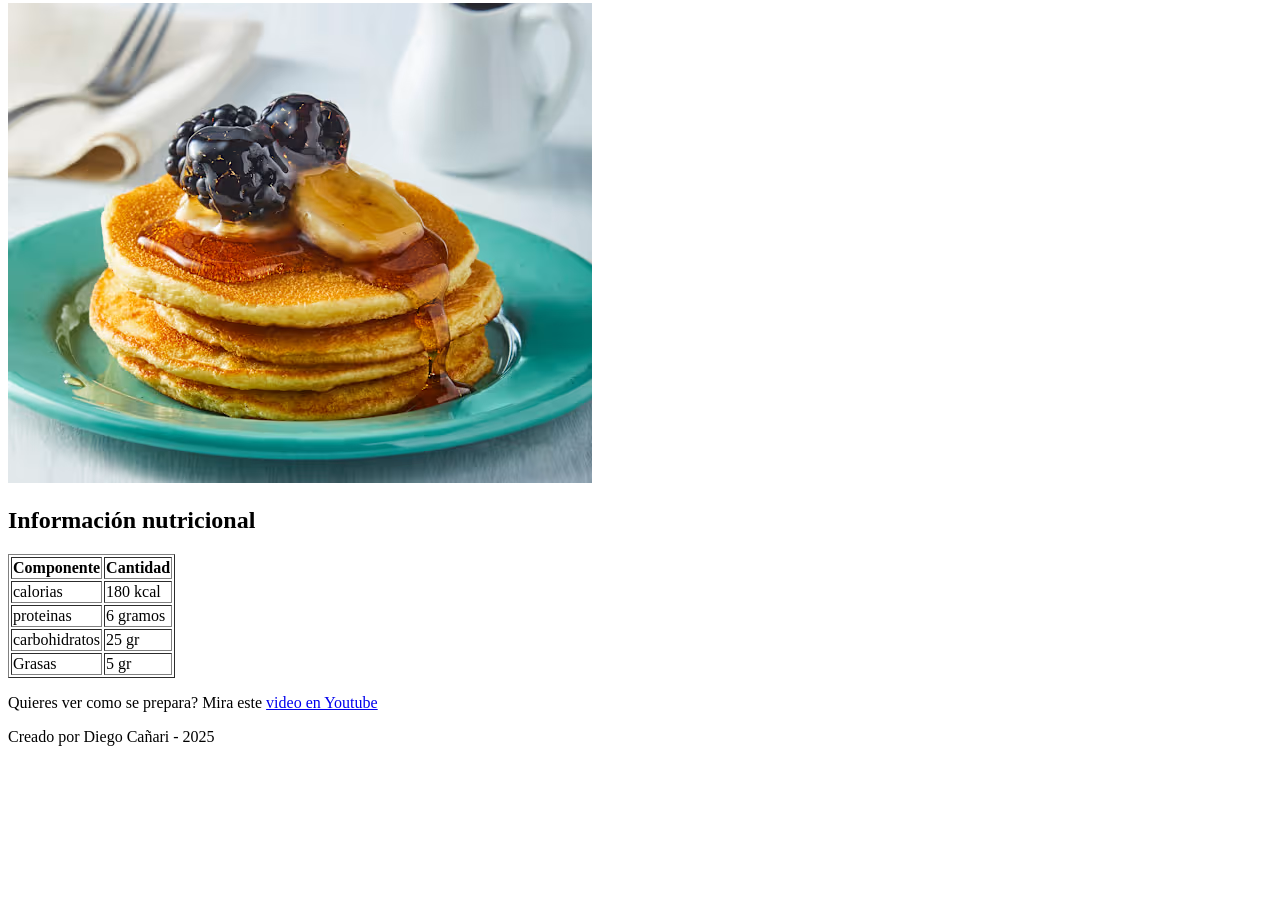
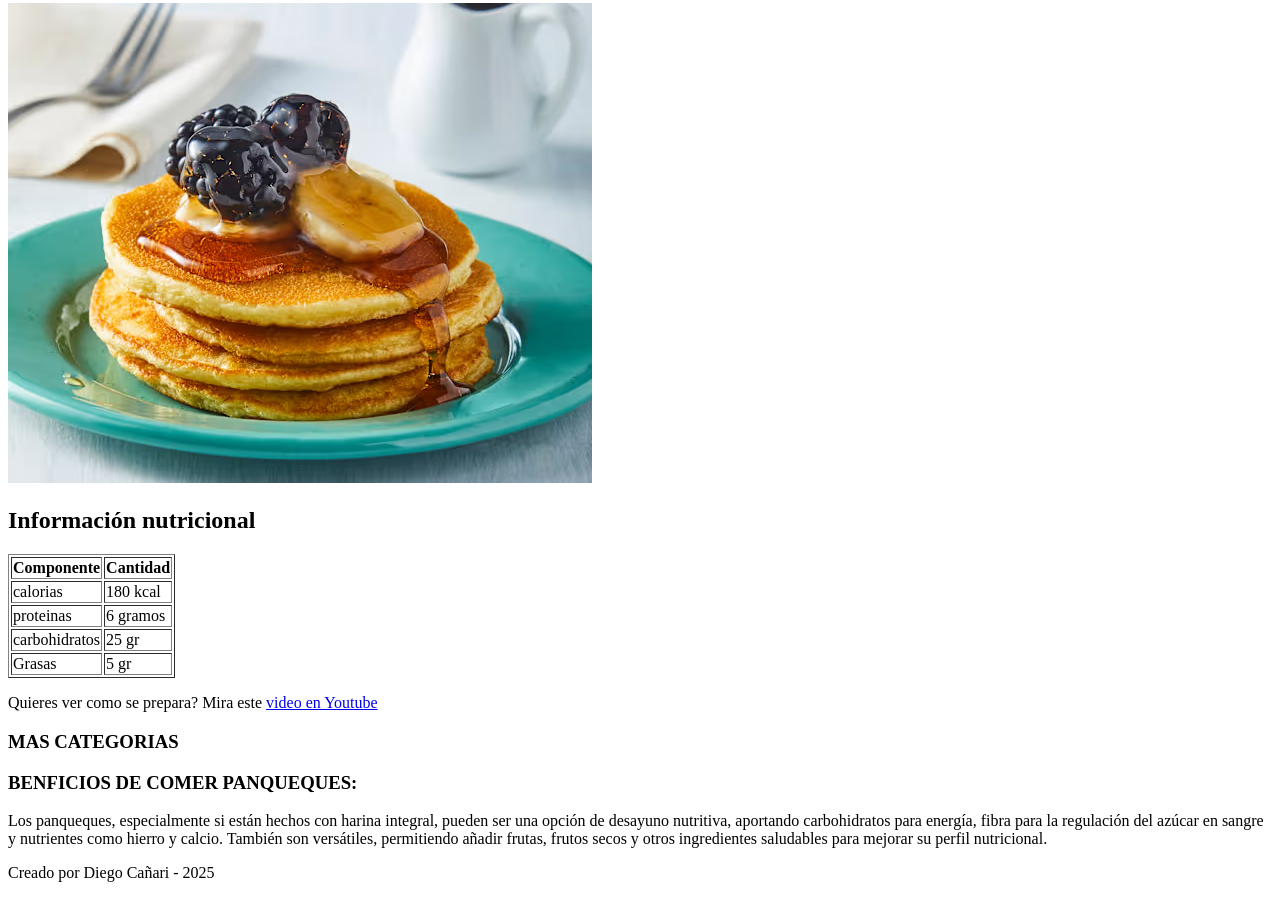
Before and after one commit to Mauzick/receta-panqueques, a plain HTML site: page index.html in a window 1280 px wide. Shown: the part 511-1409 px from the top of the page. Before the commit the page ends 1273 px from the top, so only its background shows below. Drawn offline with Linux system fonts and the light colour scheme.

Commit message:
Se agrego un párrafo

```diff
--- a/index.html
+++ b/index.html
@@ -58,6 +58,13 @@
     </table>
 
     <p>Quieres ver como se prepara? Mira este <a href="https://www.youtube.com/watch?v=6yuPpe-9YOQ" target="_blank">video en Youtube</a></p>
+    <h3>MAS CATEGORIAS</h3>
+
+    <H3>BENFICIOS DE COMER PANQUEQUES:</H3>
+    <p>Los panqueques, especialmente si están hechos con harina integral, pueden ser una opción de desayuno nutritiva, aportando carbohidratos para energía, fibra para la regulación del azúcar en sangre y nutrientes como hierro y calcio. También son versátiles, permitiendo añadir frutas, frutos secos y otros ingredientes saludables para mejorar su perfil nutricional. </p>
+
+
+
 
     <footer>
         <p>Creado por Diego Cañari - 2025</p>
```
